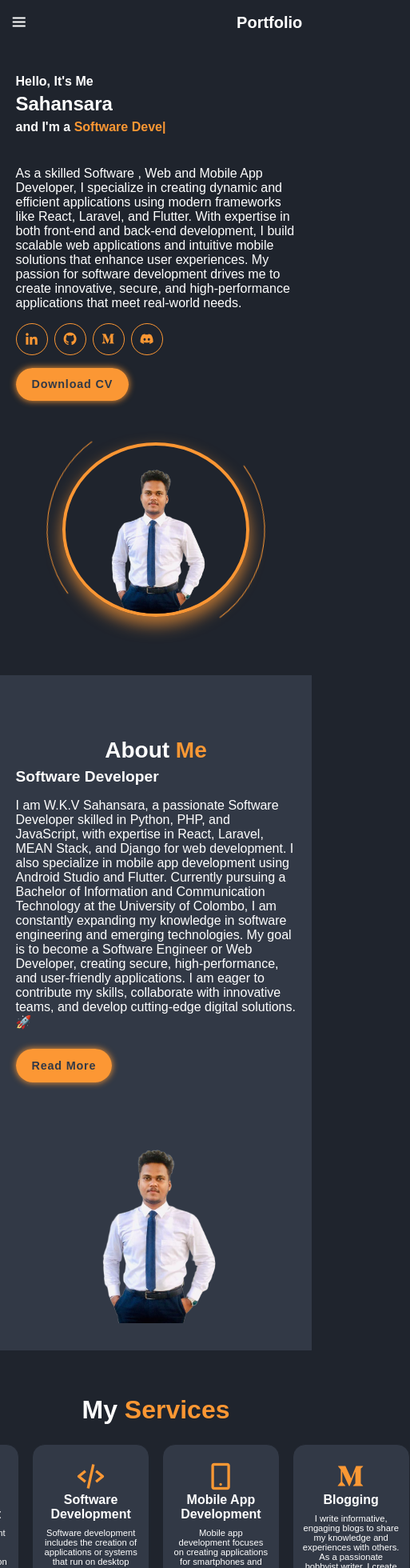
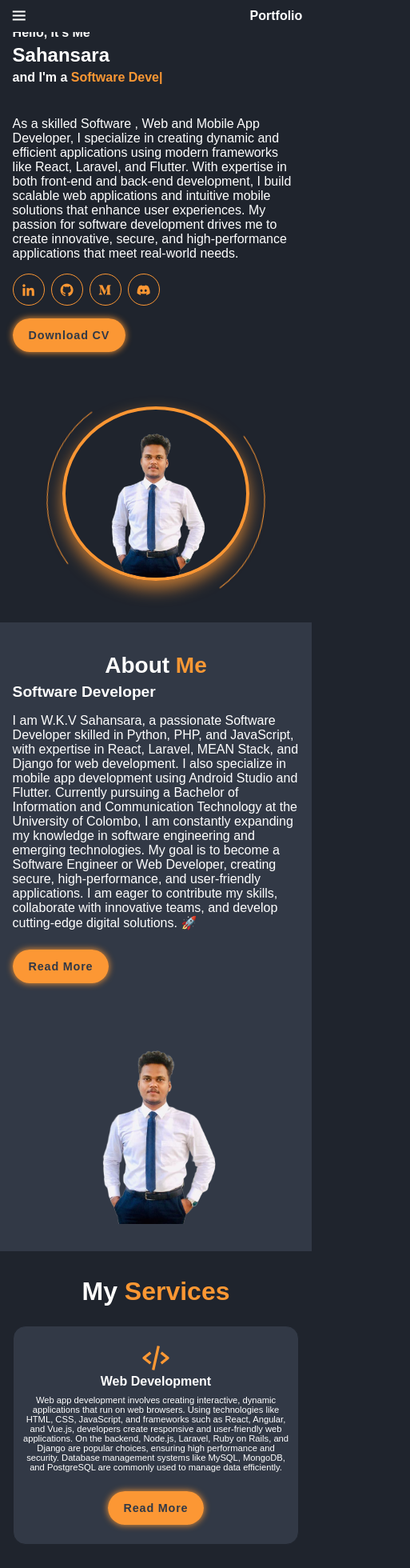
Before and after one commit to sahansara/My_portfolio, a React (Vite) app: page / in a window 390 px wide. Shown: the top 1960 px of the page at 80% size, 513 px wide, since content can reach past the window. Built offline with nearby package versions, Linux system fonts and the light colour scheme.

Commit message:
Third  Commit

```diff
--- a/src/App.css
+++ b/src/App.css
@@ -35,24 +35,26 @@ section{
   width: 100%;
   padding: 1.5rem 9%;
   background: var(--bg-color);
-  display: flex;  /* Enables flexbox */
-  justify-content: space-between; /* Space between logo & nav */
+  display: flex;
+  justify-content: space-between;
   align-items: center;
   z-index: 100;
 }
 .header.sticky {
   border-bottom: 1rem solid rgba(0, 0, 0, .2);
 }
-.logo {
+
+.logo, .portfolio-title {
   font-size: 2.5rem;
   font-weight: bold;
   color: var(--text-color);
   text-decoration: none;
+  white-space: nowrap;
 }
 
 .navbar {
   display: flex;
-  gap: 2rem;  /* Space between links */
+  gap: 2rem;
 }
 
 .navbar a {
@@ -422,11 +424,11 @@ span{
 }
 /* Fix typo in media query from 'mac-width' to 'max-width' */
 @media (max-width:991px){
-  .header{
-    padding: 2rem 3%;
+  .header {
+    padding: 2rem 5%;
   }
   section {
-    padding: 10rem 3% 2rem;
+    padding: 8rem 3% 2rem;
   }
   .services{
     padding-bottom: 7rem;
@@ -457,6 +459,12 @@ span{
 
 /* Improved navbar responsive styling */
 @media (max-width:768px) {
+  .header {
+    padding: 1.5rem 4%;
+  }
+  .logo, .portfolio-title {
+    font-size: 2.2rem;
+  }
   #menu-icon {
     display: block;
   }
@@ -469,7 +477,7 @@ span{
     padding: 1rem 3%;
     background: var(--bg-color);
     border-top: .1rem solid rgba(0,0,0,.2);
-    box-shadow: 0 0.5rem 1rem rgba(0, 0, 0, .2); /* Fixed missing unit */
+    box-shadow: 0 0.5rem 1rem rgba(0, 0, 0, .2);
     display: none;
   }
   .navbar.active{
@@ -516,9 +524,18 @@ span{
     margin-bottom: 3rem;
     font-size: 4rem;
   }
-  .services-container .services-box{
-    height: auto; /* Make height responsive */
-    min-height: 400px;
+
+  .services-container {
+    flex-direction: column;
+    flex-wrap: wrap;
+    gap: 3rem;
+  }
+
+ .services-container .services-box {
+    flex: 1 1 100%;
+    max-width: 100%;
+    width: 100%;
+    margin-bottom: 2rem;
   }
 
   .portfolio h2{
@@ -567,6 +584,46 @@ span{
     font-size: 2.4rem;
     margin: 2rem 1rem 2rem 0;
   }
+  section {
+    min-height: auto;
+    padding: 6rem 5% 3rem;
+  }
+
+
+  .home-content,
+  .about-content,
+  .services-container,
+  .portfolio-container,
+  .contact form {
+    width: 100%;
+  }
+
+
+  .home,
+  .about,
+  .services,
+  .portfolio,
+  .contact {
+    flex-wrap: wrap;
+    justify-content: flex-start;
+    gap: 2rem;
+  }
+
+
+  .home-img img,
+  .about-img img {
+    margin-bottom: 2rem;
+  }
+
+
+  .services-container .services-box,
+  .portfolio-box,
+  .contact form {
+    min-height: auto;
+    height: auto;
+  }
+
+
 }
 
 /* Better tablet styling for portfolio */
@@ -602,13 +659,25 @@ span{
      font-size: 50%;
   }
 
-  .heading{
-    font-size: 4.4rem;
+  .header {
+    padding: 1rem 3%;
   }
 
-  section{
-    padding: 7rem 5% 2rem;
+  .logo, .portfolio-title {
+    font-size: 2rem;
   }
+  section {
+    padding: 4rem 4% 2rem;
+  }
+  .services-container .services-box {
+    min-height: auto;
+    padding-bottom: 2rem;
+  }
+  .services-container,
+  .portfolio-container {
+    gap: 2rem;
+  }
+
 
   .contact form .input-box input {
     width: 100%;
@@ -636,10 +705,26 @@ span{
     line-height: 1.6;
   }
 
-  .services-container .services-box{
+  .services-container .services-box {
+    min-height: auto;
     padding: 2.5rem 1.5rem 3rem;
-    min-height: 350px;
   }
+
+html, body {
+  min-height: 100%;
+  height: auto;
+}
+
+body {
+  display: flex;
+  flex-direction: column;
+}
+
+
+.footer {
+  margin-top: auto;
+  padding: 2rem 5%;
+}
 }
 
 /* Extremely small devices */
```
